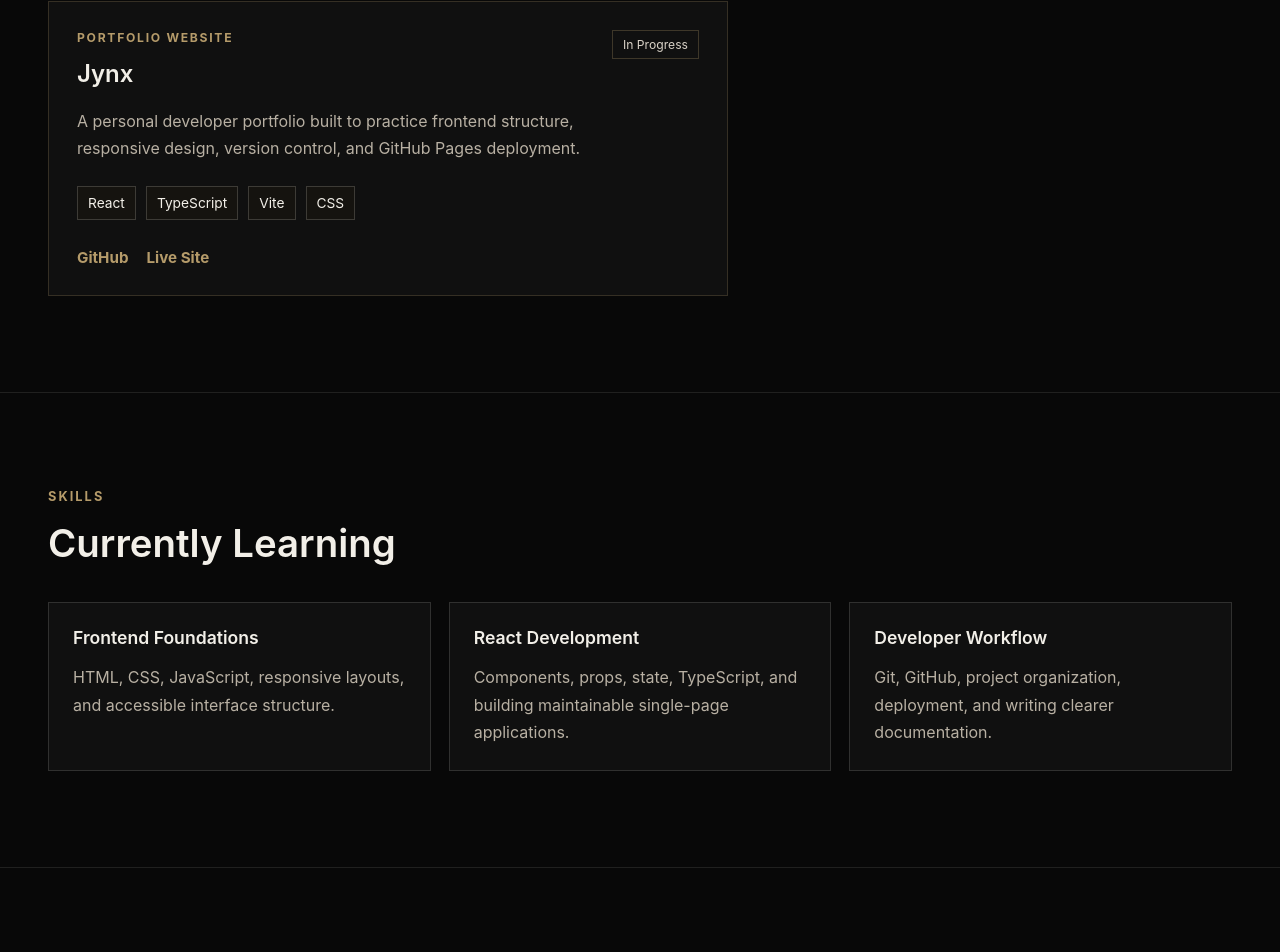
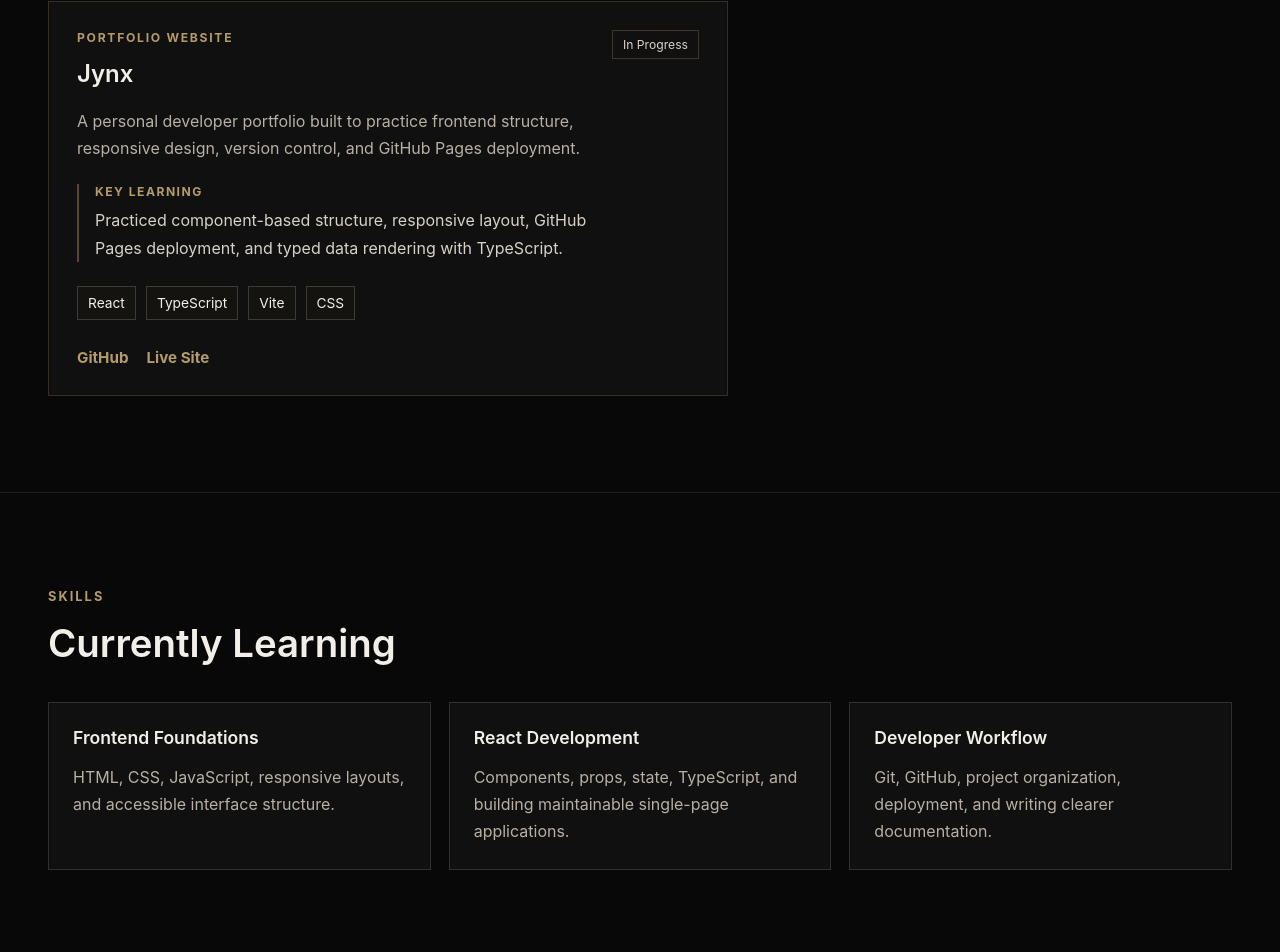
Before and after one commit to zjiexu/jynx, a React (Vite) app: page / in a window 1280 px wide. Shown: the part 1009-1961 px from the top of the page. Built offline with nearby package versions, Linux system fonts and the light colour scheme.

Commit message:
Add project learning details
Add a key learning field to project data and render it in project cards.

```diff
--- a/src/App.css
+++ b/src/App.css
@@ -198,6 +198,28 @@ h1 {
   max-width: 560px;
   margin: 20px 0 0;
   color: #b8b0a3;
+  line-height: 1.7;
+}
+
+.project-learning {
+  max-width: 560px;
+  margin-top: 22px;
+  padding-left: 16px;
+  border-left: 2px solid rgba(181, 155, 106, 0.42);
+}
+
+.project-learning-label {
+  margin: 0 0 8px;
+  color: #b59b6a;
+  font-size: 0.76rem;
+  font-weight: 700;
+  letter-spacing: 0.12em;
+  text-transform: uppercase;
+}
+
+.project-learning p:last-child {
+  margin: 0;
+  color: #d8d1c6;
   line-height: 1.7;
 }
 
--- a/src/components/ProjectsSection.tsx
+++ b/src/components/ProjectsSection.tsx
@@ -26,6 +26,11 @@ function ProjectsSection({ projects }: ProjectsSectionProps) {
 
             <p className="project-description">{project.description}</p>
 
+            <div className="project-learning">
+              <p className="project-learning-label">Key Learning</p>
+              <p>{project.learning}</p>
+            </div>
+
             <ul className="project-tools" aria-label={`${project.title} technologies`}>
               {project.tools.map((tool) => (
                 <li key={tool}>{tool}</li>
--- a/src/data.ts
+++ b/src/data.ts
@@ -13,6 +13,7 @@ export type Project = {
   title: string
   status: string
   description: string
+  learning: string
   tools: string[]
   links: ProjectLink[]
 }
@@ -48,6 +49,8 @@ export const projects: Project[] = [
     status: 'In Progress',
     description:
       'A personal developer portfolio built to practice frontend structure, responsive design, version control, and GitHub Pages deployment.',
+    learning:
+      'Practiced component-based structure, responsive layout, GitHub Pages deployment, and typed data rendering with TypeScript.',
     tools: ['React', 'TypeScript', 'Vite', 'CSS'],
     links: [
       {
```
